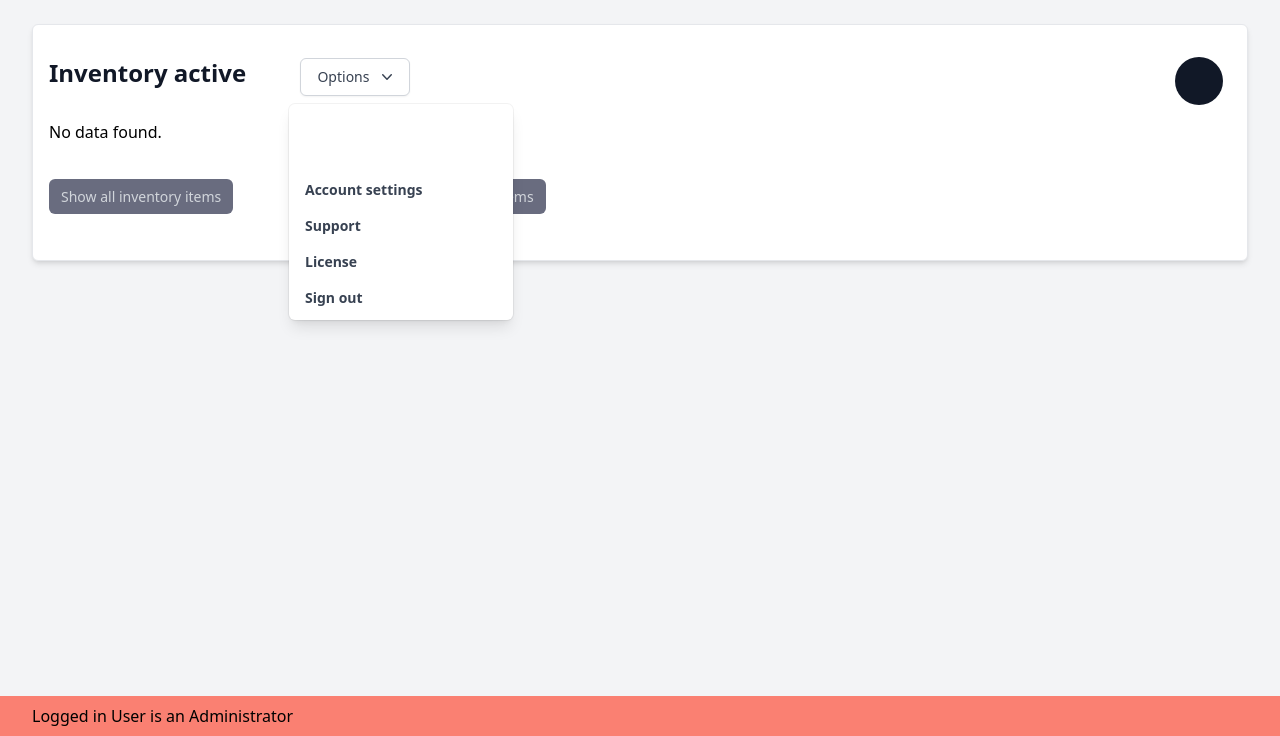
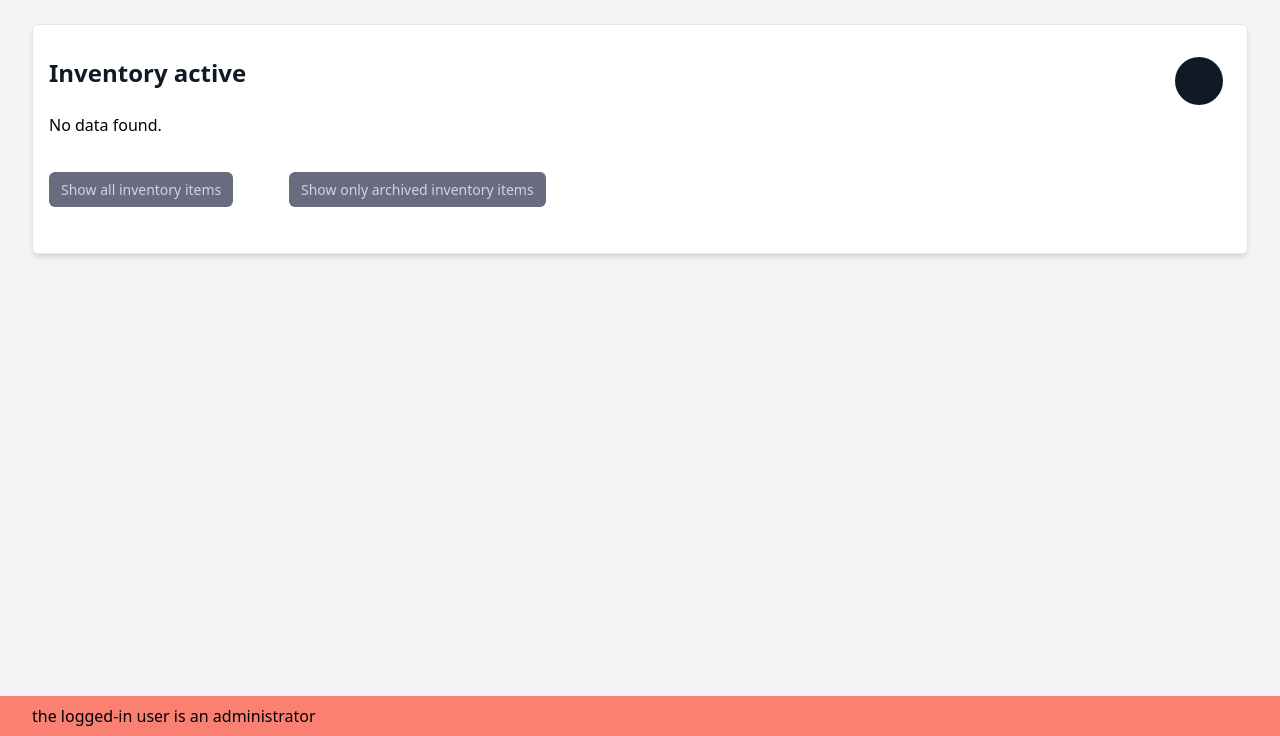
Before and after one commit to PanteraLX/iwa-inventory, a Django app: page /inventory_item/ in a window 1280 px wide. Shown: the part 64-800 px from the top of the page. Run offline with Django 4.2, Linux system fonts and the light colour scheme; the visitor is signed in with stand-in values (Sample User, id 1); data that the repository does not hold is empty; style sheets or scripts are compiled from the project's sources; parts of the project's set-up code (start-up, migrations or seed data) failed here and were passed over; some libraries are stand-ins or nearby versions.

Commit message:
deleted button

```diff
--- a/app/templates/app/_base.html
+++ b/app/templates/app/_base.html
@@ -197,7 +197,7 @@
     </main>
     {% if user.is_superuser %}
     <footer class="bg-[#FA8072] w-full fixed bottom-0 left-0 text-black">
-      <p class="max-w-7xl mx-auto px-4 py-2 sm:px-6 lg:px-8">Logged in User is an Administrator</p>
+      <p class="max-w-7xl mx-auto px-4 py-2 sm:px-6 lg:px-8">the logged-in user is an administrator</p>
     </footer>
     {% else %}
     <footer class="bg-[#050C34] w-full fixed bottom-0 left-0 text-gray-300">
--- a/app/templates/inventory/inventory_items.html
+++ b/app/templates/inventory/inventory_items.html
@@ -62,42 +62,9 @@ Products
             id="create-new-item-button">
             <i class="fa fa-plus text-white text-center h-full w-full mt-3"></i>
         </a>
+
         {% endif %}
-        <!--Filter dropdown list-->
-        <a class="inline-block float-middle ml-12">
-            <div>
-              <button type="button" class="inline-flex w-full justify-center rounded-md border border-gray-300 bg-white px-4 py-2 text-sm font-medium text-gray-700 shadow-sm hover:bg-gray-50 focus:outline-none focus:ring-20 focus:ring-indigo-500 focus:ring-offset-2 focus:ring-offset-gray-100" id="menu-button" aria-expanded="true" aria-haspopup="true">
-                Options
-                <!-- Heroicon name: mini/chevron-down -->
-                <svg class="-mr-1 ml-2 h-5 w-5" xmlns="http://www.w3.org/2000/svg" viewBox="0 0 20 20" fill="currentColor" aria-hidden="true">
-                  <path fill-rule="evenodd" d="M5.23 7.21a.75.75 0 011.06.02L10 11.168l3.71-3.938a.75.75 0 111.08 1.04l-4.25 4.5a.75.75 0 01-1.08 0l-4.25-4.5a.75.75 0 01.02-1.06z" clip-rule="evenodd" />
-                </svg>
-              </button>
-            </div>
-
-            <!--
-              Dropdown menu, show/hide based on menu state.
-
-              Entering: "transition ease-out duration-100"
-                From: "transform opacity-0 scale-95"
-                To: "transform opacity-100 scale-100"
-              Leaving: "transition ease-in duration-75"
-                From: "transform opacity-100 scale-100"
-                To: "transform opacity-0 scale-95"
-            -->
-            <div class="absolute right-2000 z-10 mt-2 mb-10 ml-60 w-56 origin-top-right rounded-md bg-white shadow-lg ring-1 ring-black ring-opacity-5 focus:outline-none" role="menu" aria-orientation="vertical" aria-labelledby="menu-button" tabindex="-1">
-              <div class="py-1" role="none">
-                <!-- Active: "bg-gray-100 text-gray-900", Not Active: "text-gray-700" -->
-                <a href="#" class="text-gray-700 block px-4 py-2 text-sm" role="menuitem" tabindex="-1" id="menu-item-0">Account settings</a>
-                <a href="#" class="text-gray-700 block px-4 py-2 text-sm" role="menuitem" tabindex="-1" id="menu-item-1">Support</a>
-                <a href="#" class="text-gray-700 block px-4 py-2 text-sm" role="menuitem" tabindex="-1" id="menu-item-2">License</a>
-                <form method="POST" action="#" role="none">
-                  <button type="submit" class="text-gray-700 block w-full px-4 py-2 text-left text-sm" role="menuitem" tabindex="-1" id="menu-item-3">Sign out</button>
-                </form>
-              </div>
-            </div>
-            </a>
-        </h1>
+    </h1>
 
 
 
```
